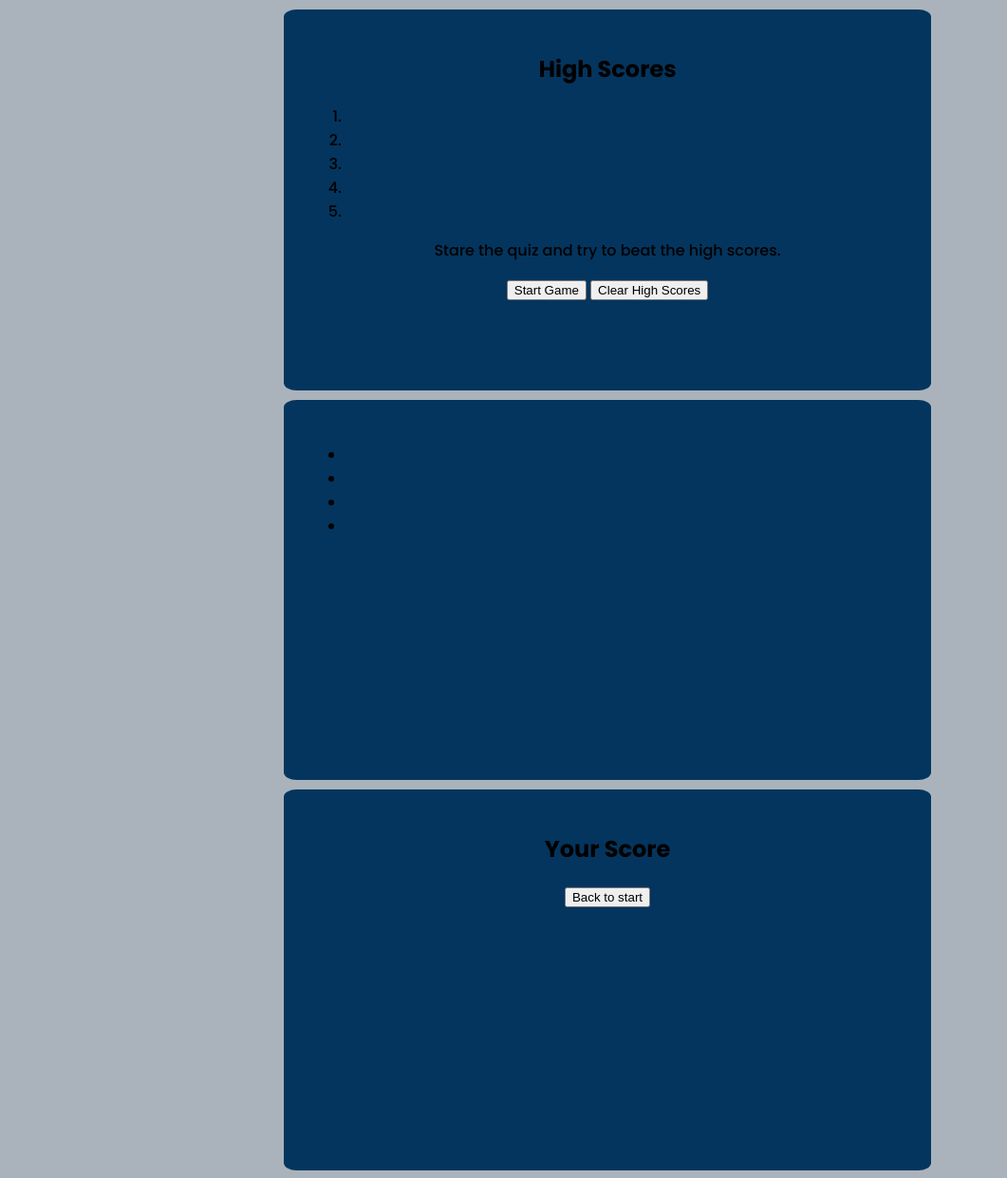
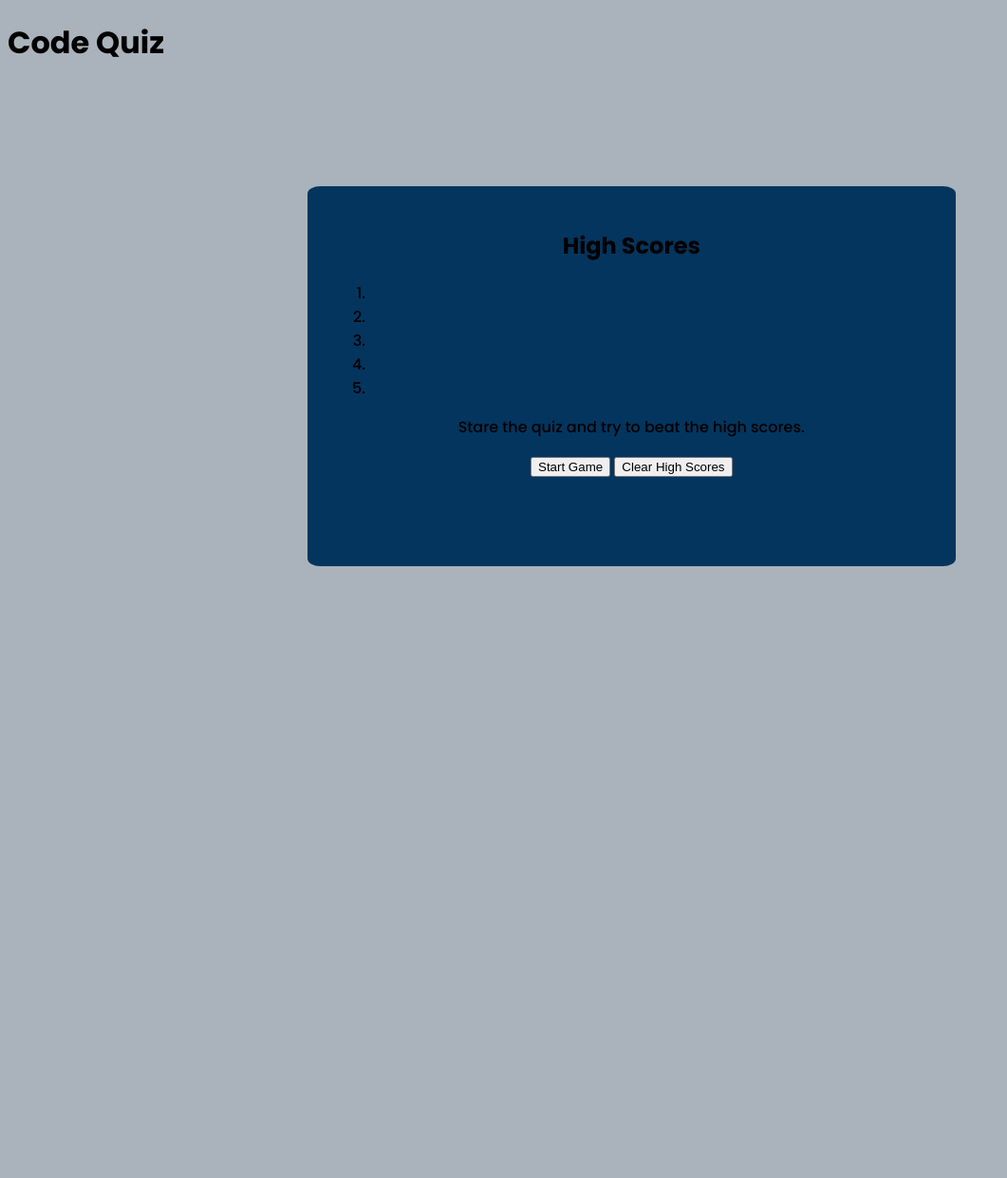
Before and after one commit to Ross-White/Code-Quiz, a plain HTML site: page index.html in a window 1280 px wide. Shown: the whole page at 95% size, without its empty margins (0-1061 px from the left). After the commit the page ends 800 px from the top, so only its background shows below. Drawn offline with Linux system fonts and the light colour scheme.

Commit message:
Script- hiding question and end cards

```diff
--- a/Assets/CSS/style.css
+++ b/Assets/CSS/style.css
@@ -14,8 +14,7 @@ body {
     width: 50%;
     text-align: center;
     padding: 2%;
-    margin: auto;
-    margin-top: 10px;
+    margin: 10% 25%;
     height: 30%;
     min-height: 350px;
 }
--- a/Assets/JS/script.js
+++ b/Assets/JS/script.js
@@ -1,3 +1,13 @@
+// Declaring Variables
+var startButton = document.getElementById("start-game-btn");
+var clearScoresBtn = document.getElementById("clear-scores-btn");
+
+
+document.querySelector(".question-card").style.display = "none";
+document.querySelector(".end-card").style.display = "none";
+
+
+
 // Questions are declared in global scope
 
 // Page is loaded
--- a/index.html
+++ b/index.html
@@ -11,12 +11,12 @@
 </head>
 <body>
     <header>
-
+        <h1>Code Quiz</h1>
     </header>
 
     <main>
-        <section id="start-card" class="container">
-            <h1>High Scores</h1>
+        <section class="container start-card">
+            <h2>High Scores</h1>
             <ol id="high-scores">
                 <li></li>
                 <li></li>
@@ -29,7 +29,7 @@
             <button id="clear-scores-btn">Clear High Scores</button>
         </section>
 
-        <section id="question-card" class="container">
+        <section class="container question-card">
             <h2 id="question"></h2>
             <ul class="list">
                 <li class="options" id="answer1"></li>
@@ -39,7 +39,7 @@
             </ul>
         </section>
 
-        <section id="end-card" class="container">
+        <section class="container end-card">
             <h2>Your Score</h2>
             <button id="back-to-start-btn">Back to start</button>
         </section>
```
